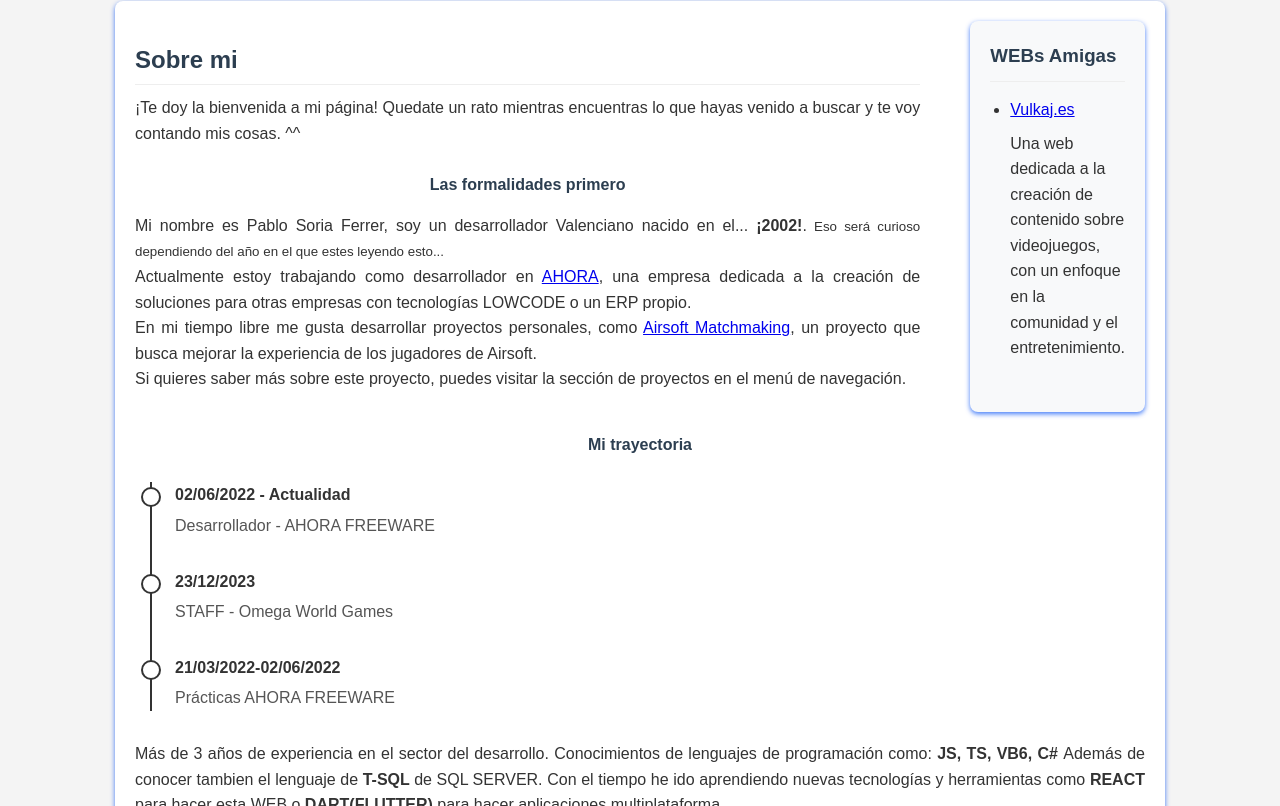
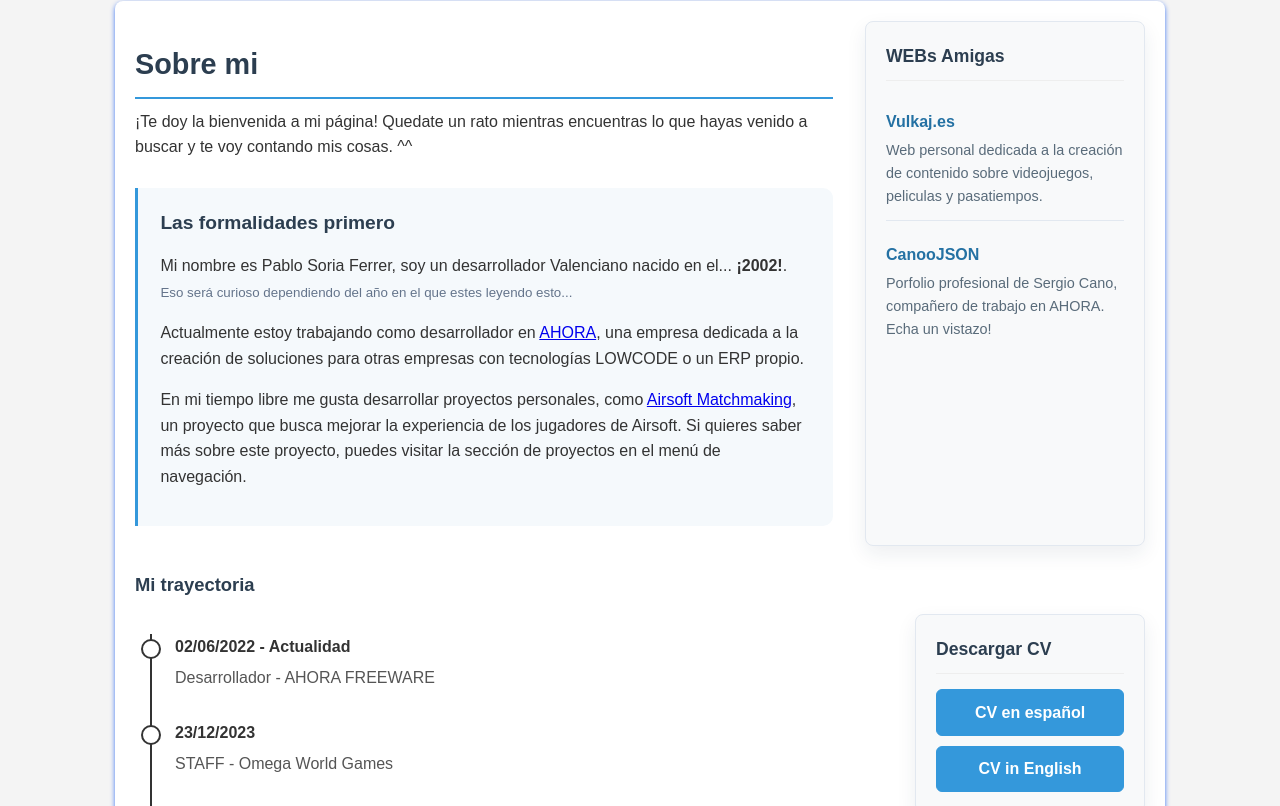
Before and after one commit to PabloSoriaFerrer11/webpasofe-react, a React (Vite) app: page / in a window 1280 px wide. Shown: the part 314-1120 px from the top of the page. Built offline with nearby package versions, Linux system fonts and the light colour scheme.

Commit message:
Añadimos CVS. cambiamos estilos y añadimos servidor mc

```diff
--- a/src/App.tsx
+++ b/src/App.tsx
@@ -10,6 +10,7 @@ import { TodoPage } from './pages/TodoPage';
 import { HereticsPage } from './pages/proyects/HereticsPage';
 import { StrategyPage } from './pages/proyects/StrategyPage';
 import { UnityGamePage } from './pages/proyects/UnityGamePage';
+import { MinecraftServerPage } from './pages/proyects/MinecraftServerPage';
 
 import './css/styles.css'
 
@@ -34,6 +35,7 @@ function App() {
         <Route path="/proyectos/Heretics" element={<HereticsPage />} />
         <Route path="/proyectos/estrategy" element={<StrategyPage />} />
         <Route path="/proyectos/unity-game" element={<UnityGamePage />} />
+        <Route path="/proyectos/minecraft-server" element={<MinecraftServerPage />} />
       </Routes>
       <PageFooter />
     </BrowserRouter>
--- a/src/components/PageHeader.tsx
+++ b/src/components/PageHeader.tsx
@@ -37,6 +37,7 @@ export const PageHeader = () => {
                     <ul className="dropdown-menu">
                         <li><Link to="/proyectos/estrategy">Estrategy</Link></li>
                         <li><Link to="/proyectos/Heretics">Heretics</Link></li>
+                        <li><Link to="/proyectos/minecraft-server">Servidor de Minecraft</Link></li>
                     </ul>
                 </li>
             </ul>
--- a/src/css/styles.css
+++ b/src/css/styles.css
@@ -85,8 +85,24 @@
        color: #aaa;
    }
 
+   body.dark a {
+       color: #9ed2ff;
+   }
+
+   body.dark a:hover {
+       color: #ff8a8a;
+   }
+
    body.dark nav a {
-       color: #5dade2;
+       color: #9ed2ff;
+   }
+
+   body.dark nav a:hover {
+       color: #ff8a8a;
+   }
+
+   body.dark .dropdown-menu a:hover {
+       color: #fff;
    }
 
    body.dark .dropdown-menu {
@@ -139,7 +155,7 @@
    }
 
    body.dark .todo-item a {
-       color: var(--border-shadow-dark);
+       color: #ff8a8a;
    }
 
    body.dark .signup-button {
@@ -176,11 +192,42 @@
        position: absolute;
        right: 20px;
        top: 20px;
-       background: none;
-       border: none;
-       font-size: 1.5rem;
+       padding: 8px 13px;
+       border: 1px solid #d5e3ed;
+       border-radius: 999px;
+       background: #f5f9fc;
+       color: #2c3e50;
+       font-size: 0.9rem;
+       font-weight: 700;
        cursor: pointer;
        z-index: 10;
+       transition: background-color 0.2s ease, border-color 0.2s ease, transform 0.2s ease;
+   }
+
+   .theme-btn:hover {
+       transform: translateY(-1px);
+       border-color: #3498db;
+       background: #eaf4fb;
+   }
+
+   .theme-btn:focus-visible {
+       outline: 3px solid #3498db;
+       outline-offset: 3px;
+   }
+
+   body.dark .theme-btn {
+       border-color: #704040;
+       background: #3a2929;
+       color: #f0f0f0;
+   }
+
+   body.dark .theme-btn:hover {
+       border-color: #ff5c5c;
+       background: #4a3030;
+   }
+
+   body.dark .theme-btn:focus-visible {
+       outline-color: #ff5c5c;
    }
 
    h1 {
@@ -744,6 +791,42 @@ body, .todo-container, .todo-item {
     text-align: left;
 }
 
+.minecraft-server-page {
+   display: flex;
+   justify-content: center;
+   padding: 2rem 1rem;
+}
+
+.minecraft-server-copy {
+   width: 100%;
+   max-width: 680px;
+   padding: 0;
+}
+
+.minecraft-address {
+   display: flex;
+   flex-direction: column;
+   gap: 0.25rem;
+   padding: 1rem 1.25rem;
+   border: 1px solid #dce5ee;
+   border-radius: 8px;
+   background: #f5f9fc;
+}
+
+.minecraft-address span {
+   color: #4a5d6d;
+   font-size: 0.9rem;
+}
+
+.minecraft-address code {
+   font-size: 1.15rem;
+   font-weight: 700;
+}
+
+.minecraft-server-copy .download-button {
+   background: linear-gradient(135deg, #287a3e, #39a852);
+}
+
 .unity-frame-card {
     background: #0d1117;
     border: 1px solid #2d3748;
@@ -773,6 +856,238 @@ body.dark .secondary-button {
     color: #9ed2ff;
 }
 
+body.dark .minecraft-address {
+    border-color: #4b5563;
+    background: #252b33;
+}
+
+body.dark .minecraft-address span {
+    color: #cbd5e1;
+}
+
+.home-page .two-column-layout {
+    align-items: stretch;
+    gap: 2rem;
+}
+
+.home-page .two-column-layout > section {
+    flex: 2;
+    min-width: 0;
+}
+
+.home-page #inicio h2 {
+    font-size: 1.8rem;
+    border-bottom: 2px solid #3498db;
+    padding-bottom: 0.6rem;
+}
+
+.home-page #inicio p {
+    margin-bottom: 1rem;
+    text-align: left;
+}
+
+.home-page .formalities {
+    margin-top: 1.75rem;
+    padding: 1.25rem 1.4rem;
+    border-left: 3px solid #3498db;
+    border-radius: 0 10px 10px 0;
+    background: #f5f9fc;
+}
+
+.home-page .formalities h3 {
+    margin-bottom: 0.9rem;
+    color: #2c3e50;
+    font-size: 1.2rem;
+}
+
+.home-page .formalities-content p:last-child {
+    margin-bottom: 0;
+}
+
+.home-page .formalities small {
+    color: #64748b;
+}
+
+.home-page .sidebar {
+    flex: 0 0 280px;
+    margin-left: 0;
+    border: 1px solid #e2e8f0;
+    box-shadow: 0 8px 20px rgba(31, 57, 80, 0.08);
+}
+
+.home-page .sidebar h3 {
+    font-size: 1.1rem;
+}
+
+.home-page .sidebar ul {
+    list-style: none;
+    padding: 0;
+    margin: 0;
+}
+
+.home-page .sidebar li {
+    padding: 0.8rem 0;
+    border-bottom: 1px solid #e2e8f0;
+}
+
+.home-page .sidebar li:last-child {
+    border-bottom: 0;
+}
+
+.home-page .sidebar a {
+    color: #2471a3;
+    font-weight: 700;
+    text-decoration: none;
+}
+
+.home-page .sidebar a:hover {
+    text-decoration: underline;
+}
+
+.home-page .friend-description {
+    margin-top: 0.25rem;
+    color: #596b7a;
+    font-size: 0.9rem;
+    text-align: left;
+}
+
+.home-page #cv h4 {
+    margin-top: 1.5rem;
+    text-align: left;
+    font-size: 1.15rem;
+}
+
+.home-page .cv-trajectory-layout {
+    display: grid;
+    grid-template-columns: minmax(0, 1fr) 230px;
+    gap: 1.5rem;
+    align-items: start;
+}
+
+.home-page .cv-trajectory-layout .trayectoria {
+    min-width: 0;
+}
+
+.home-page .cv-download-aside {
+    margin-top: 1rem;
+    padding: 1.1rem;
+    border: 1px solid #e2e8f0;
+    border-radius: 8px;
+    background: #f8f9fa;
+}
+
+.home-page .cv-download-aside h3 {
+    margin-bottom: 0.8rem;
+    color: #2c3e50;
+    font-size: 1rem;
+}
+
+.home-page .cv-downloads {
+    display: flex;
+    flex-direction: column;
+    gap: 0.6rem;
+}
+
+.home-page .cv-downloads a {
+    display: inline-flex;
+    align-items: center;
+    justify-content: center;
+    padding: 0.6rem 0.8rem;
+    border: 1px solid #3498db;
+    border-radius: 6px;
+    background: #3498db;
+    color: #fff;
+    font-weight: 700;
+    text-align: center;
+    text-decoration: none;
+    transition: background-color 0.2s ease, transform 0.2s ease;
+}
+
+.home-page .cv-downloads a:hover {
+    background: #2980b9;
+    transform: translateY(-1px);
+}
+
+.home-page .cv-downloads a:focus-visible {
+    outline: 3px solid #2c3e50;
+    outline-offset: 3px;
+}
+
+.home-page .cv-download-aside a {
+    color: #fff;
+}
+
+.home-page #cv .trayectoria > p {
+    max-width: 850px;
+    text-align: left;
+}
+
+body.dark .home-page .sidebar {
+    border-color: #444;
+}
+
+body.dark .home-page .cv-download-aside {
+    border-color: #444;
+    background: #252b33;
+}
+
+body.dark .home-page .cv-download-aside h3 {
+    color: #f0f0f0;
+}
+
+body.dark .home-page .cv-downloads a {
+    border-color: #c0392b;
+    background: #c0392b;
+}
+
+body.dark .home-page .cv-downloads a:hover {
+    background: #e74c3c;
+}
+
+body.dark .home-page .formalities {
+    background: #252b33;
+    border-left-color: #ff5c5c;
+}
+
+body.dark .home-page .formalities h3 {
+    color: #f0f0f0;
+}
+
+body.dark .home-page .formalities small {
+    color: #cbd5e1;
+}
+
+body.dark .home-page .sidebar li {
+    border-bottom-color: #444;
+}
+
+body.dark .home-page .sidebar a {
+    color: #9ed2ff;
+}
+
+body.dark .home-page .friend-description {
+    color: #cbd5e1;
+}
+
+@media (max-width: 768px) {
+    .home-page .cv-trajectory-layout {
+        grid-template-columns: 1fr;
+    }
+
+    .home-page .cv-download-aside {
+        margin-top: 0;
+    }
+
+    .home-page .two-column-layout > section {
+        flex: initial;
+    }
+
+    .home-page .sidebar {
+        flex: initial;
+        width: auto;
+    }
+}
+
 @media (max-width: 768px) {
     .unity-showcase {
         grid-template-columns: 1fr;
--- a/src/pages/HomePage.tsx
+++ b/src/pages/HomePage.tsx
@@ -5,20 +5,21 @@ function HomeCV(){
                 <h2>Sobre mi</h2>
                 <p>¡Te doy la bienvenida a mi página! Quedate un rato mientras encuentras lo que hayas venido a buscar
                     y te voy contando mis cosas. ^^ </p>
-                <br></br>
-                <h4>Las formalidades primero</h4>
+                <div className="formalities">
+                    <h3>Las formalidades primero</h3>
+                    <div className="formalities-content">
                         <p>Mi nombre es Pablo Soria Ferrer, soy un desarrollador Valenciano nacido en el... <b>¡2002!</b>.
                             <small> Eso será curioso dependiendo del año en el que estes leyendo esto...</small>
                         </p>
                         <p>Actualmente estoy trabajando como desarrollador en <a href="https://www.ahora.es/"
-                        target="_blank">AHORA</a>, una empresa dedicada a la creación de soluciones
+                                target="_blank" rel="noreferrer">AHORA</a>, una empresa dedicada a la creación de soluciones
                             para otras empresas con tecnologías LOWCODE o un ERP propio.</p>
                         <p>En mi tiempo libre me gusta desarrollar proyectos personales, como <a href="/proyectos/flutter_amm.html"
-                        target="_blank">Airsoft Matchmaking</a>, un proyecto que busca mejorar la experiencia de los
-                    jugadores de Airsoft.
-                    <br></br>Si quieres saber más sobre este proyecto, puedes visitar la sección de proyectos en el menú de
-                    navegación.
-                </p>
+                                target="_blank" rel="noreferrer">Airsoft Matchmaking</a>, un proyecto que busca mejorar la experiencia de los
+                            jugadores de Airsoft. Si quieres saber más sobre este proyecto, puedes visitar la sección de proyectos en el menú de
+                            navegación.</p>
+                    </div>
+                </div>
 
 
 
@@ -26,10 +27,15 @@ function HomeCV(){
             <aside className="sidebar">
                 <h3>WEBs Amigas</h3>
                 <ul>
-                    <li className=""><a href="https://vulkaj.es/index.html" target="_blank">Vulkaj.es</a></li>
-                    <p className="aling-left">Una web dedicada a la creación de contenido sobre videojuegos, con un enfoque
-                        en la comunidad y el
-                        entretenimiento.</p>
+                    <li>
+                        <a href="https://vulkaj.es/index.html" target="_blank" rel="noreferrer">Vulkaj.es</a>
+                        <p className="friend-description">Web personal dedicada a la creación de contenido sobre videojuegos, peliculas y
+                                pasatiempos. </p>
+                    </li>
+                    <li>
+                        <a href="https://canoojson.dev/es" target="_blank" rel="noreferrer">CanooJSON</a>
+                        <p className="friend-description">Porfolio profesional de Sergio Cano, compañero de trabajo en AHORA. Echa un vistazo!  </p>
+                    </li>
                 </ul>
             </aside>
         </div>
@@ -43,8 +49,8 @@ function HomeTrayectory(){
                 <div>
             <section id="cv">
                 <h4>Mi trayectoria</h4>
+                <div className="cv-trajectory-layout">
                     <div className="trayectoria">
-
                         <ul className="timeline">
                             <li>
                                 <div className="year">02/06/2022 - Actualidad</div>
@@ -58,13 +64,25 @@ function HomeTrayectory(){
                                 <div className="year">21/03/2022-02/06/2022</div>
                                 <div className="desc">Prácticas AHORA FREEWARE</div>
                             </li>
-
                         </ul>
+                        <div className="formalities">
                             <p>Más de 3 años de experiencia en el sector del desarrollo. Conocimientos de lenguajes de
-                        programación
-                        como: <strong> JS, TS, VB6, C# </strong> Además de conocer tambien el lenguaje de
+                                programación como: <strong> JS, TS, VB6, C# </strong> Además de conocer tambien el lenguaje de
                                 <strong> T-SQL </strong>de SQL SERVER. Con el tiempo he ido aprendiendo nuevas tecnologías
                                 y herramientas como <strong>REACT</strong> para hacer esta WEB o <strong>DART(FLUTTER)</strong> para hacer aplicaciones multiplataforma.</p>
+                        </div>
+                    </div>
+                    <aside className="sidebar">
+                        <h3>Descargar CV</h3>
+                        <div className="cv-downloads">
+                            <a href="/CV%20-%20Pablo%20Soria%20Ferrer%20-%20ES.pdf" download="CV-Pablo-Soria-Ferrer-ES.pdf">
+                                CV en español
+                            </a>
+                            <a href="/CV%20-%20Pablo%20Soria%20Ferrer%20-%20EN.pdf" download="CV-Pablo-Soria-Ferrer-EN.pdf">
+                                CV in English
+                            </a>
+                        </div>
+                    </aside>
                 </div>
 
                 <br></br>
@@ -104,7 +122,7 @@ function HomeTrayectory(){
 
 export const HomePage = () => {
     return (
-        <main>
+        <main className="home-page">
             <HomeCV />
             <HomeTrayectory />
         </main>
--- a/src/pages/TodoPage.tsx
+++ b/src/pages/TodoPage.tsx
@@ -2,9 +2,11 @@ function Todo(){
     return (
         <main>
         <div className="">
-            <h2>"To Do" List</h2>
-            <p className="todo-description">Esta es una lista de posibles tareas de mejora que podríamos desarrollar para la WEB.
+            <div className="">
+                <h2>"To Do" List</h2>
+                <p className="todo-description">Esta es una lista de posibles tareas de mejora que podríamos desarrollar para la WEB.
                 Se han detallado para indicar el conocimiento de nuevas tecnologías y mostrar la creatividad. </p>
+            </div>
             <ul className="todo-list">
 
                 {/* 🎨 Contenido CV */}
```
Also changed, not shown: src/pages/proyects/MinecraftServerPage.tsx (added, +36 -0 lines), vite.config.ts (+8 -1 lines), 2 other files (tests, documents, lock files or other folders). Lines whose indentation alone changed are shown as unchanged.
